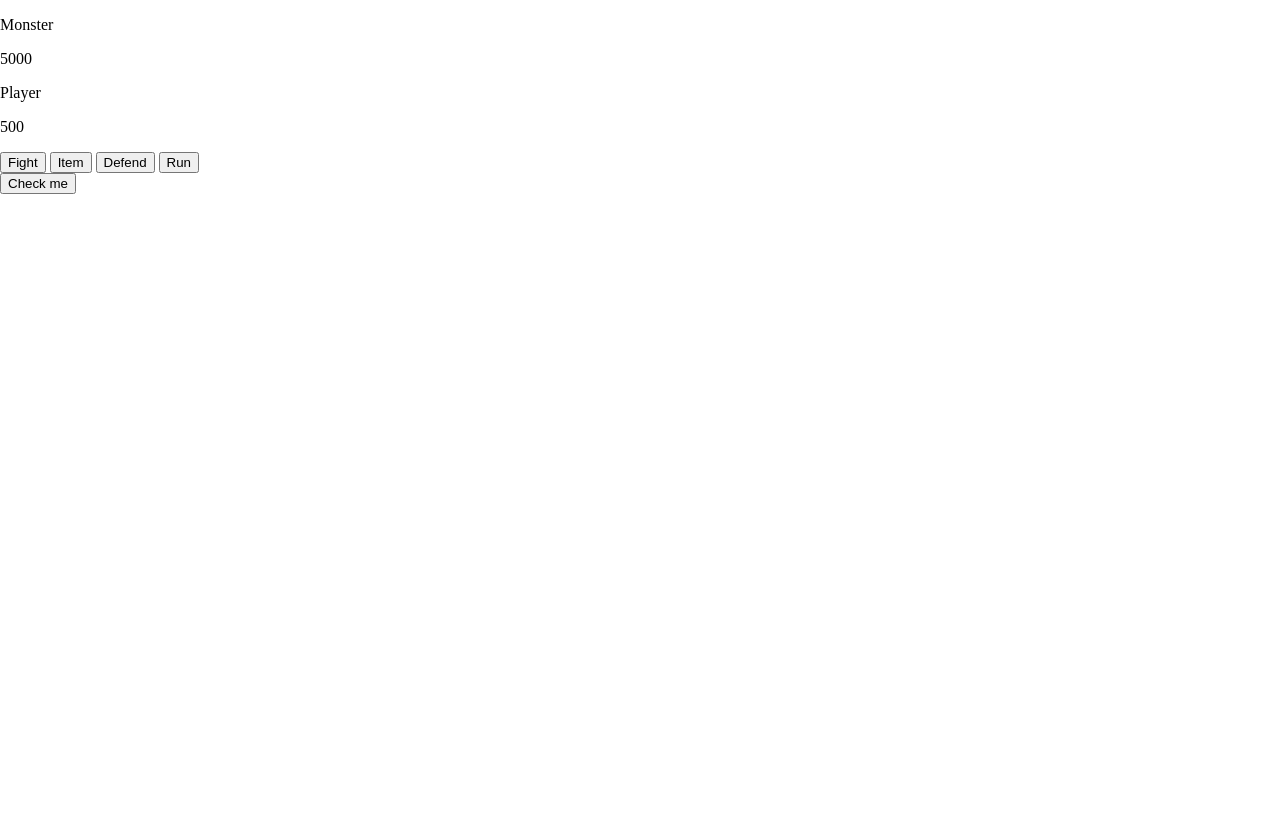
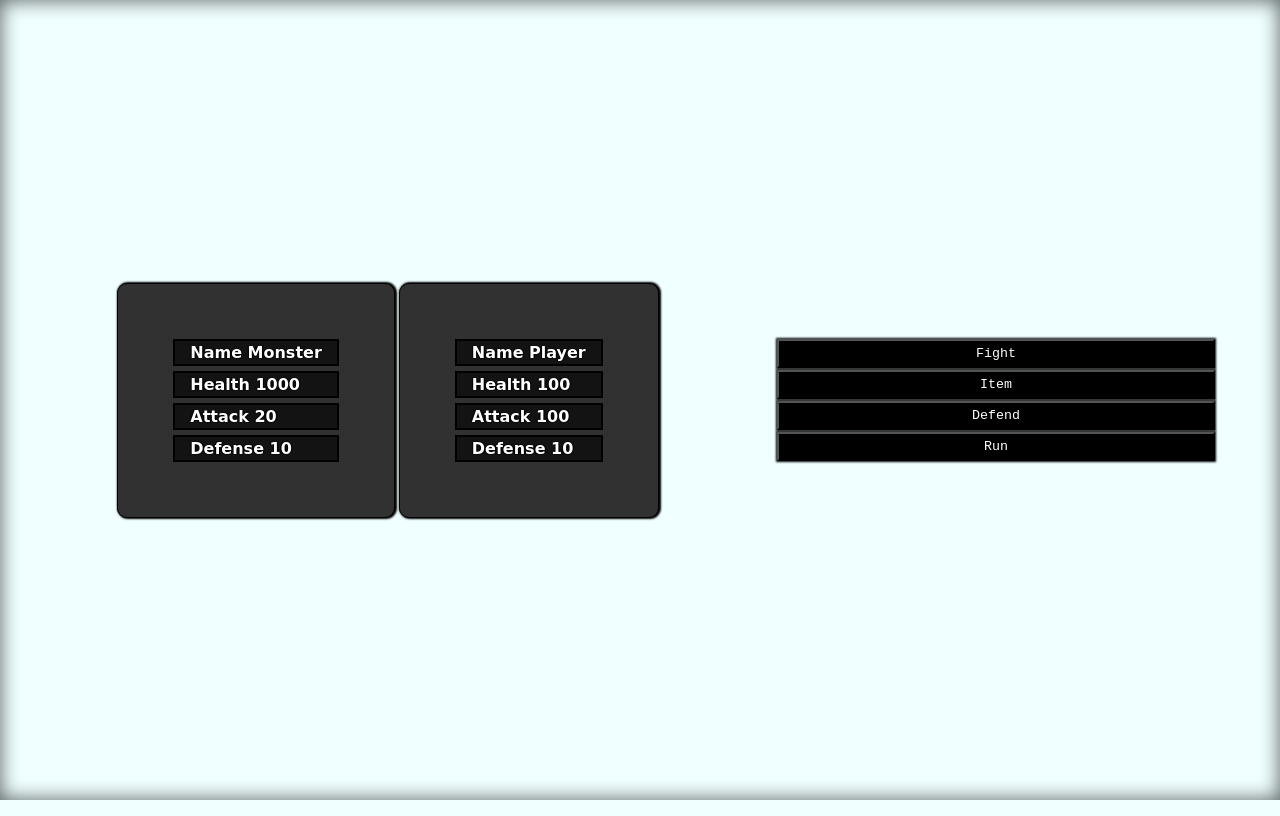
Before and after one commit to dcouch440/byo-rpg, a website built with webpack: page src/index.html in a window 1280 px wide. Built offline with nearby package versions, Linux system fonts and the light colour scheme; a web font is replaced by a local one.

Commit message:
add styles and meethod
Co-authored-by: Woo Jin Kim <kimwoojin211@gmail.com>

```diff
--- a/src/css/styles.css
+++ b/src/css/styles.css
@@ -1,3 +1,4 @@
+@import url('https://fonts.googleapis.com/css2?family=Cedarville+Cursive&display=swap');
 * {
   box-sizing: border-box;
 }
@@ -6,4 +7,58 @@ html, body {
   padding: 0;
   height: 100%;
   width: 100%;
+  display: flex;
+  align-items: center;
+  background-color: azure;
+  box-shadow: inset 0px 0px 20px 0px rgba(0, 0, 0, 0.651);
 }
+#exist {
+  display: flex;
+  flex: 1 0 400px;
+  justify-content: center;
+  align-items: center;
+}
+.card {
+  padding: 50px;
+  background-color: rgb(49, 49, 49);
+  border: 1px solid black;
+  margin: 2px;
+  font-family: 'Cedarville Cursive', cursive;
+  font-weight: 900;
+  border-radius: 10px;
+  color: white;
+  text-shadow: 1px 0px 1px black, -1px 0px 1px black, 0px 0px 1px black;
+  box-shadow: 1px 0px 2px 1px black;
+}
+.card > div {
+  background-color: rgba(0, 0, 0, 0.616);
+  margin: 5px;
+  padding: 2px 15px;
+  border: 2px solid black;
+}
+#button-container {
+  display: flex;
+  margin-right: 5%;
+  flex-grow: 1;
+  flex-direction: column;
+
+}
+#button-container > button {
+  padding: 5px;
+  margin: 1px;
+  background-color: black;
+  color: white;
+  font-family: monospace;
+  border-radius: 2px solid rgb(255, 255, 255);
+  text-shadow: 1px 0px 1px black, -1px 0px 1px black, 0px 0px 1px black;
+  box-shadow: 0px 0px 2px 1px black;
+}
+#button-container > button:hover {
+  background-color: azure;
+  transition: .5s;
+  color: black;
+}
+
+#button-container > button:focus {
+  outline-style: none;
+}
--- a/src/index.html
+++ b/src/index.html
@@ -13,6 +13,5 @@
     <button id="defend">Defend</button>
     <button id="run">Run</button>
   </div>
-  <button id="button-proto">Check me</button>
 </body>
 </html>
--- a/src/js/classes/Rpg.js
+++ b/src/js/classes/Rpg.js
@@ -1,6 +1,5 @@
 import * as utils from '../utils.js';
 import {Actor} from './Actor.js';
-import {Monster} from './Monster.js';
 
 export class Rpg {
   constructor() {
@@ -38,4 +37,14 @@ export class Rpg {
   {
     this.actors[nameKey].health += hp;
   }
+  checkIfDead()
+  {
+  let objects = Object.values(this.actors);
+  for(const actor of objects){
+
+    if(actor.health <= 0)
+      return actor.name;
+  }
+  return null;
+  }
 }
--- a/src/js/main.js
+++ b/src/js/main.js
@@ -2,21 +2,27 @@ import '../css/styles.css';
 import {Rpg} from './classes/Rpg.js';
 
 let rpg = new Rpg();
-rpg.setActor('Monster', 5000, 20, 10);
-rpg.setActor('Player', 500, 100, 10);
-console.log(rpg.actors);
+rpg.setActor('Monster', 1000, 20, 10);
+rpg.setActor('Player', 100, 100, 10);
+
 // console.log(rpg.actors['Bob']);
 
-const display = (rpg, actorArg) => {
-  const actor = rpg.getActor(actorArg)
-  return`
-    <div>
-      <p>${actor.name}</p>
-      <p>${actor.health}</p>
-    </div>
-    `
-}
-const action = (turnAction) => {
+const display = (game) => {
+  const {actors} = game;
+  let objects = Object.values(actors);
+
+  return objects.map((objKey) => {
+    const {name, health, attack, defense} = objKey;
+    return`
+      <div class="card">
+        <div>Name ${name}</div>
+        <div>Health ${health}</div>
+        <div>Attack ${attack}</div>
+        <div>Defense ${defense}</div>
+      </div>`;
+  }).join('');
+};
+const action = (turnAction, element) => {
   const conditional = {
     'fight': () =>  {
       rpg.setDamage("Player","Monster");
@@ -30,19 +36,27 @@ const action = (turnAction) => {
       rpg.setDamage("Monster","Player", 1);
     },
       'run': () => {
-      console.log('AHHHHHH')
+        element.innerHTML = "AHHHHHH";
     },
       'default': () => null
-  }
+  };
   return (conditional[turnAction] || conditional['default'])();
-}
+};
 document.addEventListener('DOMContentLoaded',() => {
   const ourElement = document.getElementById('exist');
   const actionButtons = document.getElementById('button-container');
-  ourElement.innerHTML = display(rpg, "Monster") + display(rpg,"Player");
+  ourElement.innerHTML = display(rpg);
   actionButtons.addEventListener('click', (event) => {
     const {id} = event.target;
-    action(id);
-    ourElement.innerHTML = display(rpg, "Monster") + display(rpg, "Player");
+    ourElement.innerHTML = display(rpg);
+    action(id, ourElement);
+
+    console.log(rpg.checkIfDead());
+    if(rpg.checkIfDead() != null)
+    {
+      ourElement.innerHTML =  `You have ${rpg.checkIfDead() === "Monster" ? 'won' : 'lost'} the battle!`;
+
+    }
+
   });
-})
+});
```
Also changed, not shown: __tests__/Rpg.test.js (+1 -1 lines).
